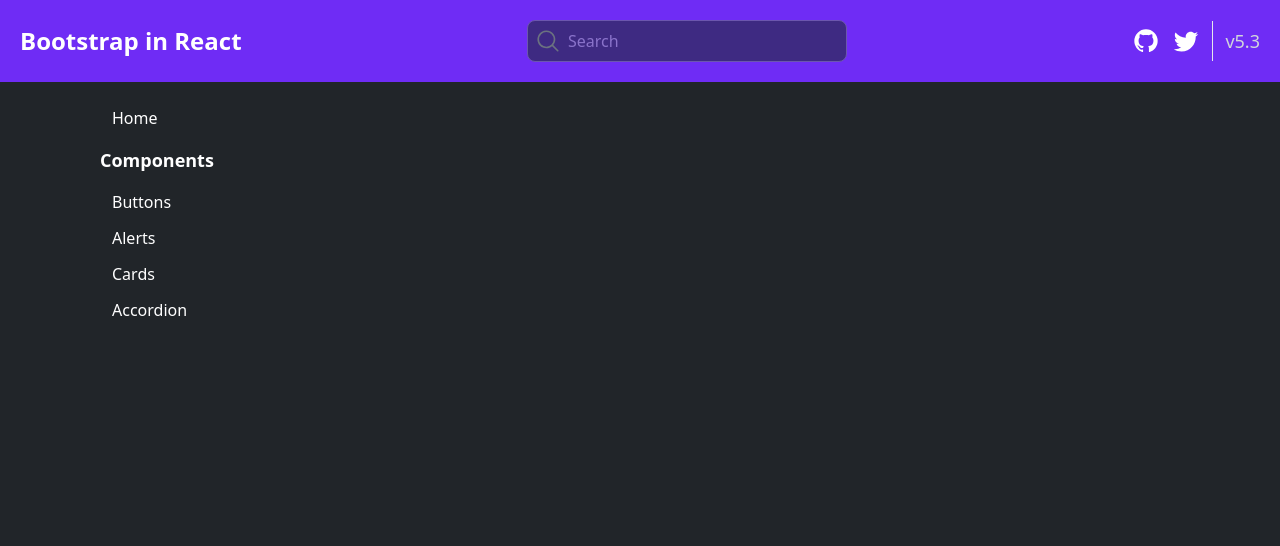
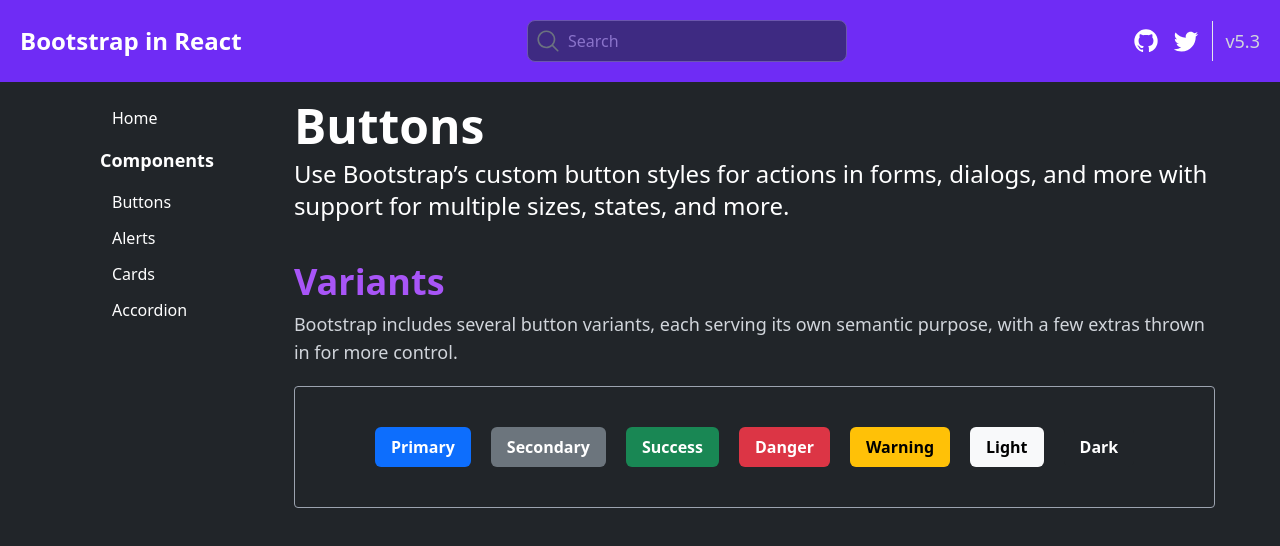
Before and after one commit to san1234100/boostrap-component-react, a React (Vite) app: page /buttons in a window 1280 px wide. Shown: the top 546 px of the page. Built offline with nearby package versions, Linux system fonts and the light colour scheme.

Commit message:
design: button page

```diff
--- a/src/App.jsx
+++ b/src/App.jsx
@@ -2,6 +2,7 @@
 import Menu from "./components/Menu"
 import TheHeader from "./components/TheHeader"
 import HomePage from "./components/HomePage"
+import ButtonPage from "./pages/ButtonPage"
 
 function App() {
 
@@ -13,7 +14,7 @@
     <div className="h-fit p-5 flex-1">
       <Routes>
         <Route path="/" element={<HomePage/>}/>
-        <Route path="/buttons" element={''}/>
+        <Route path="/buttons" element={<ButtonPage/>}/>
         <Route path="/accordion" element={''}/>
         <Route path="/alerts" element={''}/>
         <Route path="/cards" element={''}/>
--- /dev/null
+++ b/src/pages/ButtonPage.jsx
@@ -0,0 +1,31 @@
+import Button from '../components/Button'
+const ButtonPage = () => {
+  return (
+    <div className="text-white px-10">
+      <h4 className="text-5xl font-semibold">Buttons</h4>
+      <p className="font-light text-2xl pt-2">
+        Use Bootstrap’s custom button styles for actions in forms, dialogs, and
+        more with support for multiple sizes, states, and more.
+      </p>
+      <h4 className="mt-10 text-4xl font-semibold text-purple-500">Variants</h4>
+    <p className="text-gray-300 pt-2 text-lg">
+    Bootstrap includes several button variants, each serving its own semantic purpose, with a few extras thrown in for more control.
+    </p>
+    <div className="border border-gray-400 rounded p-5 mt-5 w-fit px-20">
+     {/* buttons */}
+      <div className='flex items-center space-x-5'>
+      <Button className='btn btn-primary' type="button">Primary</Button>
+      <Button className='btn btn-secondary' type="button">Secondary</Button>
+      <Button className='btn btn-success' type="button">Success</Button>
+      <Button className='btn btn-danger' type="button">Danger</Button>
+      <Button className='btn btn-warning' type="button">Warning</Button>
+      <Button className='btn btn-light' type="button">Light</Button>
+     <Button className='btn btn-dark' type="button">Dark</Button>
+      </div>
+
+    </div>
+    </div>
+  );
+};
+
+export default ButtonPage;
```
Also changed, not shown: src/components/Button.jsx (renamed from src/components/Buttons.jsx).
